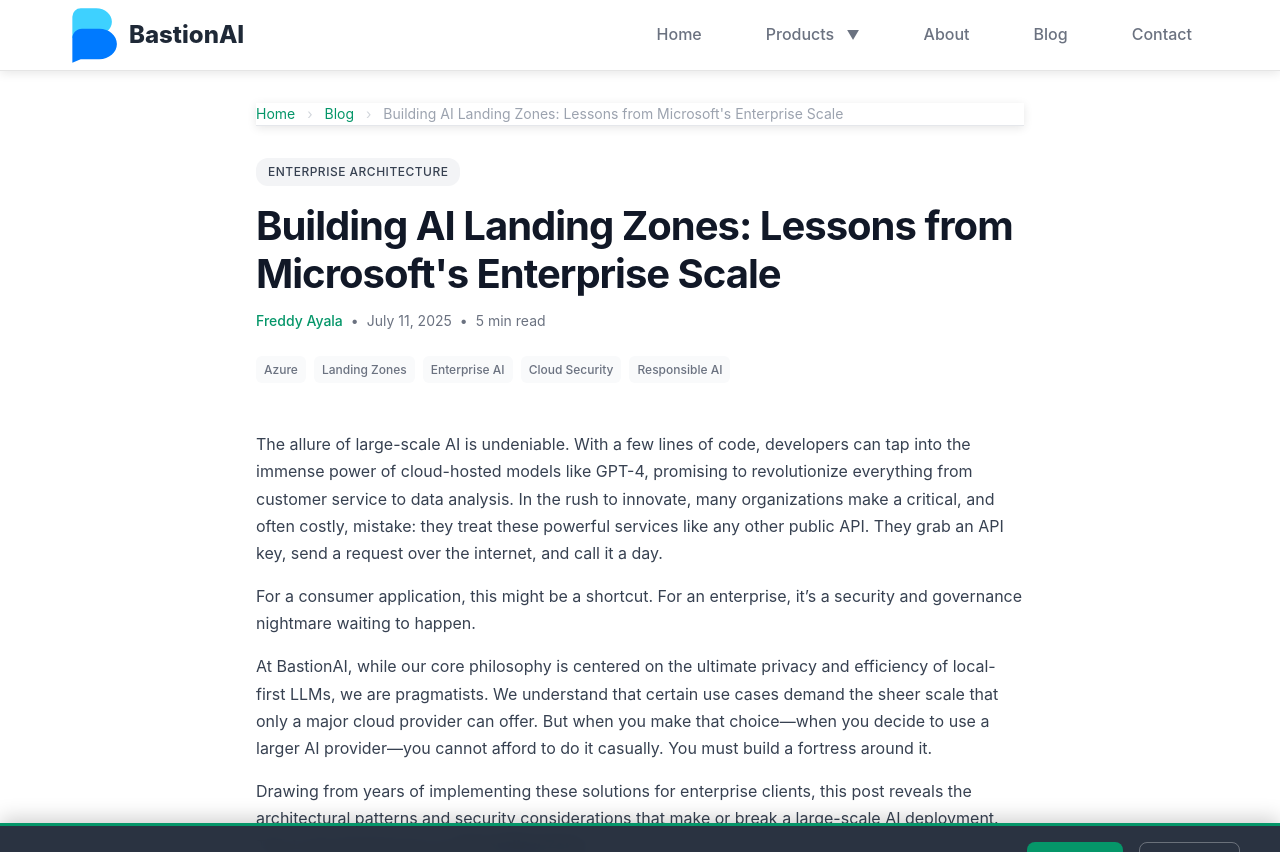
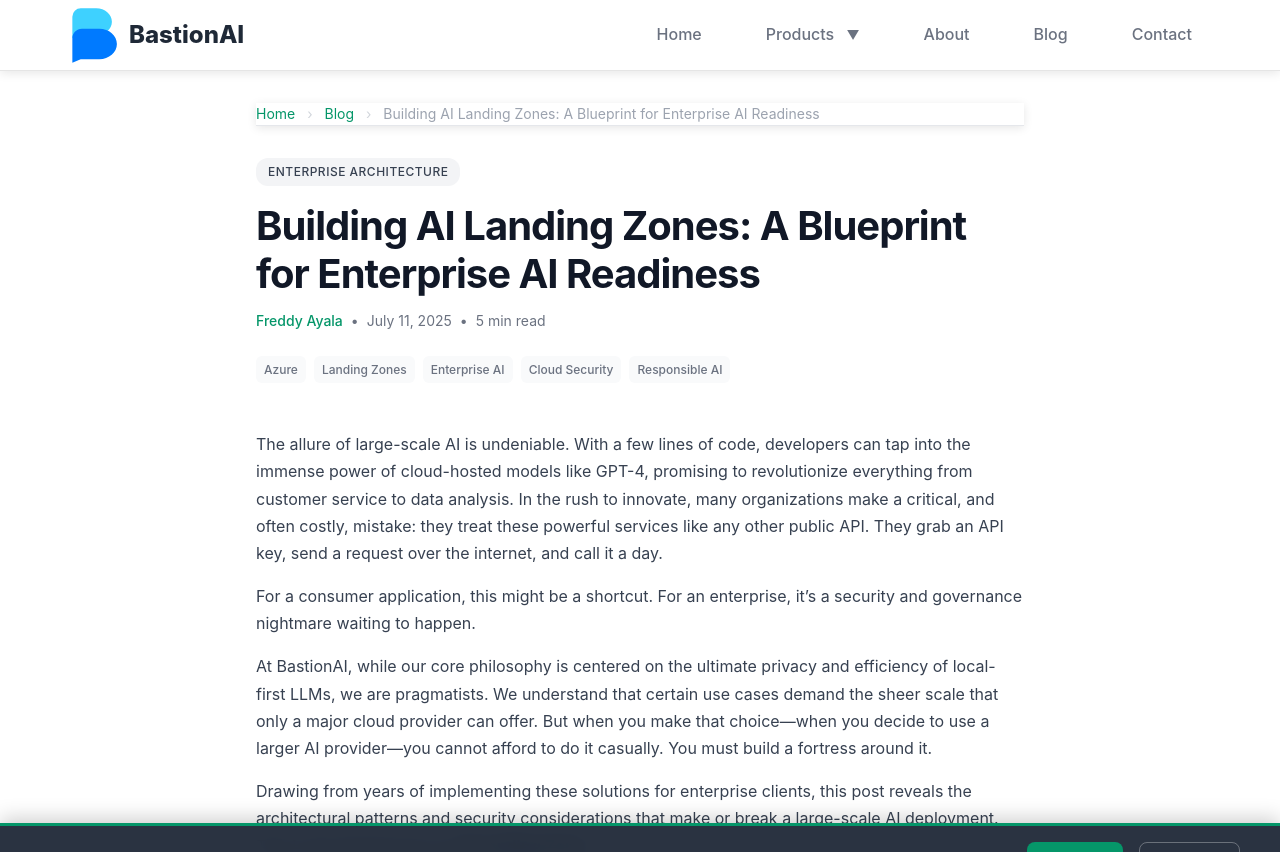
Before and after one commit to BastionAI/bastionai.github.io, a Jekyll site: the page built from _posts/2025-07-11-building-ai-landing-zones.md, in a window 1280 px wide and 900 px high, cut to the strip 0-852 px from the top of the window. Built offline with Jekyll 4.4.1, drawn with Linux system fonts in a browser that asks for light colours.

Commit message:
docs: update title for AI Landing Zone blog post

```diff
--- a/_posts/2025-07-11-building-ai-landing-zones.md
+++ b/_posts/2025-07-11-building-ai-landing-zones.md
@@ -1,6 +1,6 @@
 ---
 layout: blog-post
-title: "Building AI Landing Zones: Lessons from Microsoft's Enterprise Scale"
+title: "Building AI Landing Zones: A Blueprint for Enterprise AI Readiness"
 author: "Freddy Ayala"
 date: 2025-07-11
 permalink: /blog/building-ai-landing-zones/
--- a/blog.md
+++ b/blog.md
@@ -11,7 +11,7 @@
     url: "/blog/bastionrank-benchmark-results/"
     description: "A deep dive into the performance and qualitative results of 10 leading on-device language models, with a tiered ranking to help you choose the best tool for your needs."
     tags: ["Benchmark", "Local AI", "LLM", "Performance", "Technical Deep Dive"]
-  - title: "Building AI Landing Zones: Lessons from Microsoft's Enterprise Scale"
+  - title: "Building AI Landing Zones: A Blueprint for Enterprise AI Readiness"
     category: "Enterprise Architecture"
     author: "Freddy Ayala"
     date: 2025-07-11
```
Also changed, not shown: _posts/2025-07-11-bastionrank-benchmark-results.md (+1 -1 lines).
